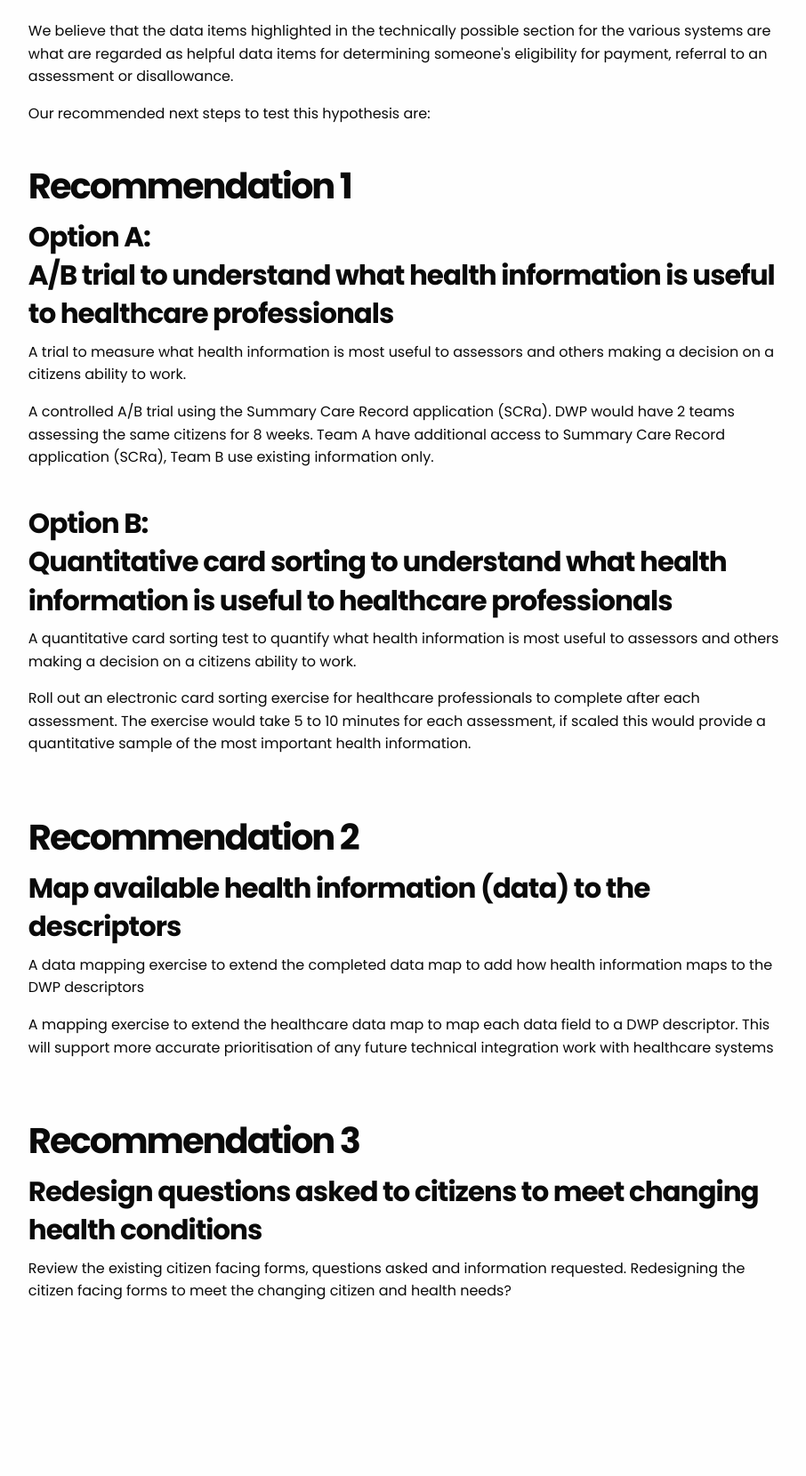
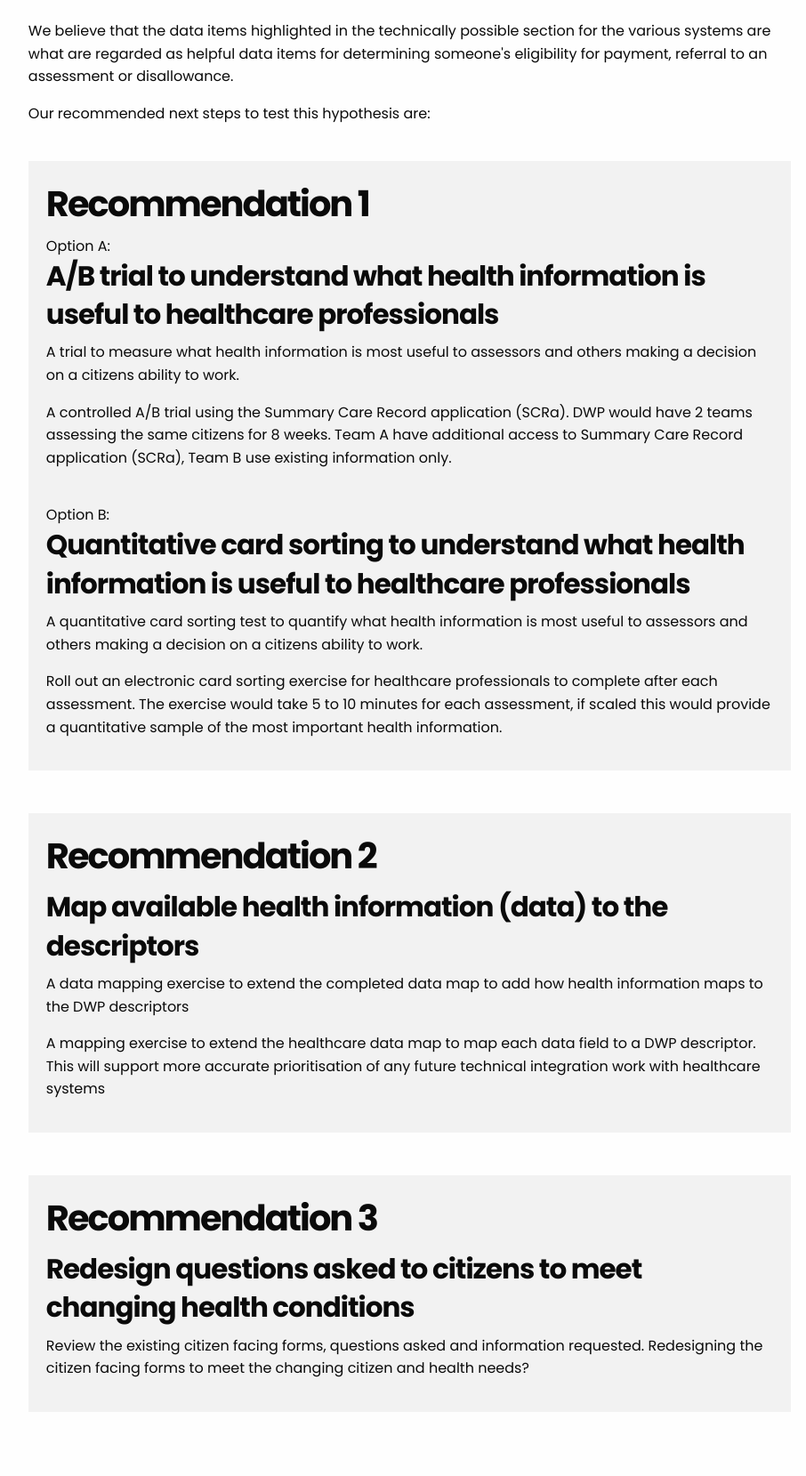
Before and after one commit to jpwmaher/dwp-summary, a PHP site: page /useful.html in a window 1280 px wide. Shown: the part 808-2467 px from the top of the page at 89% size, without its empty margins (221-1127 px from the left). Before the commit the page ends 2269 px from the top, so only its background shows below. Run offline with PHP 8.4, Linux system fonts and the light colour scheme.

Commit message:
add background to recommendations

```diff
--- a/css/app.css
+++ b/css/app.css
@@ -52,3 +52,8 @@
 .btn.btn--purple:hover:after {
   transform: translateX(0);
 }
+
+.background--grey {
+  padding: 20px;
+  background: #f2f2f2;
+}
--- a/useful.html
+++ b/useful.html
@@ -76,25 +76,35 @@
                 <p>We believe that the data items highlighted in the technically possible section for the various systems are what are regarded as helpful data items for determining someone's eligibility for payment, referral to an assessment or disallowance.</p>
                 <p>Our recommended next steps to test this hypothesis are:</p>
                 <br />
+                <div class="background--grey">
                   <h2>Recommendation 1</h2>
-                <h3>Option A:<br> A/B trial to understand what health information is useful to healthcare professionals</h3>
+                  <span>Option A:</span>
+                  <br>
+                  <h3> A/B trial to understand what health information is useful to healthcare professionals</h3>
                   <p>A trial to measure what health information is most useful to assessors and others making a decision on a citizens ability to work.</p>
                   <p>A controlled A/B trial using the Summary Care Record application (SCRa). DWP would have 2 teams assessing the same citizens for 8 weeks. Team A have additional access to Summary Care Record application (SCRa), Team B use existing information only.</p>
                   <br />
-                <h3>Option B:<br>Quantitative card sorting to understand what health information is useful to healthcare professionals</h3>
+                  <span>Option B:</span>
+                  <br>
+                  <h3>Quantitative card sorting to understand what health information is useful to healthcare professionals</h3>
                   <p>A quantitative card sorting test to quantify what health information is most useful to assessors and others making a decision on a citizens ability to work.</p>
                   <p>Roll out an electronic card sorting exercise for healthcare professionals to complete after each assessment. The exercise would take 5 to 10 minutes for each assessment, if scaled this would provide a quantitative sample of the most important health information.</p>
+                </div>
                 <br /><br />
 
+                <div class="background--grey">
                   <h2>Recommendation 2</h2>
                   <h3>Map available health information (data) to the descriptors</h3>
                   <p>A data mapping exercise to extend the completed data map to add how health information maps to the DWP descriptors</p>
                   <p>A mapping exercise to extend the healthcare data map to map each data field to a DWP descriptor. This will support more accurate prioritisation of any future technical integration work with healthcare systems</p>
+                </div>
                 <br /><br />
 
+                <div class="background--grey">
                   <h2>Recommendation 3</h2>
                   <h3>Redesign questions asked to citizens to meet changing health conditions</h3>
                   <p>Review the existing citizen facing forms, questions asked and information requested. Redesigning the citizen facing forms to meet the changing citizen and health needs?</p>
+                </div>
                 <br /><br />
               </div>
             </div>
```
Lines whose indentation alone changed are shown as unchanged.
